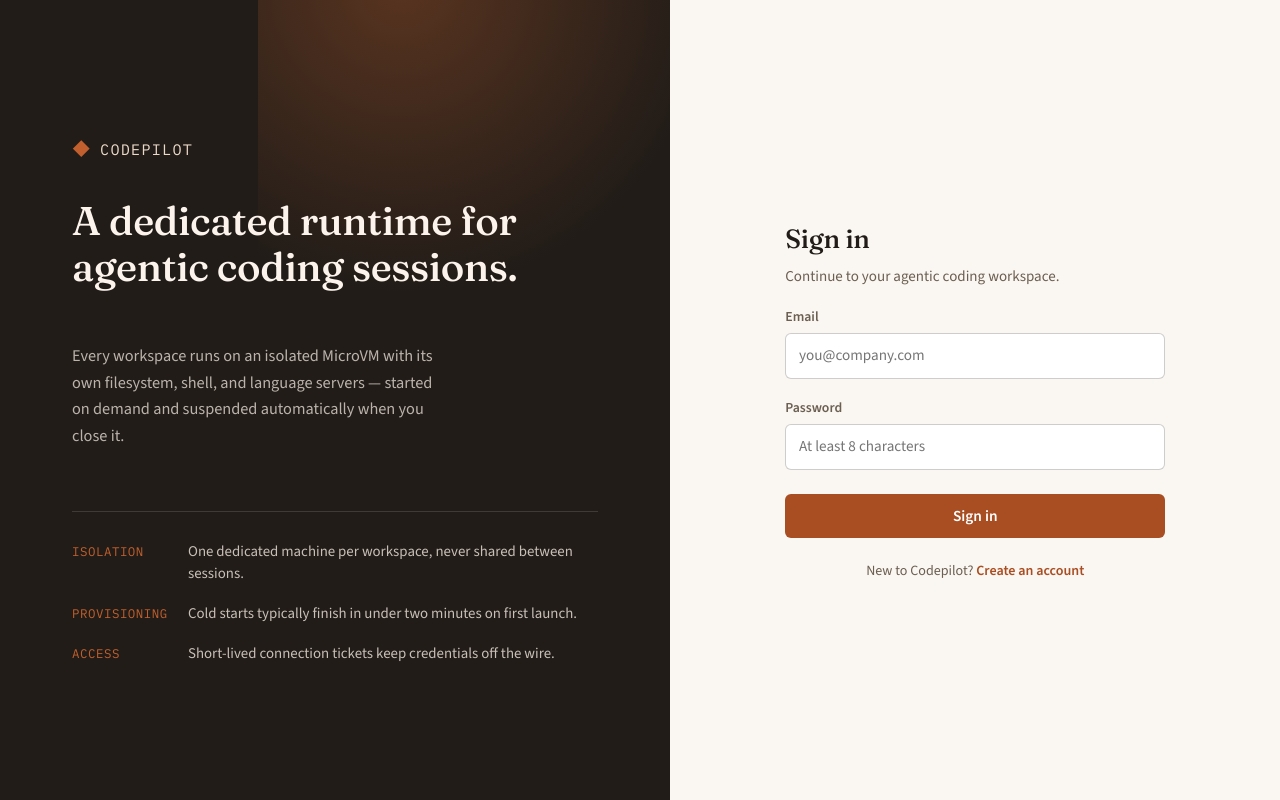
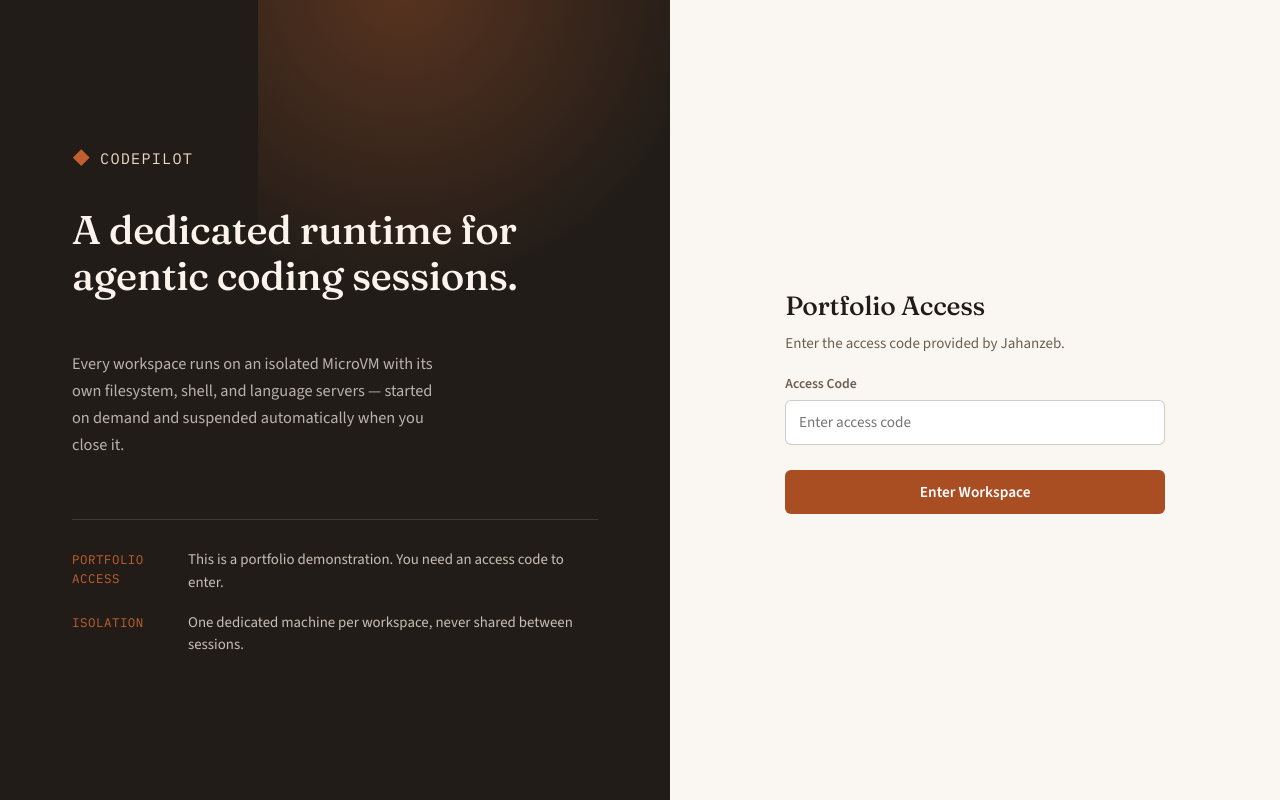
Before and after one commit to Jahanzeb-git/codepilot-frontend, a React (Vite) app: page /login in a window 1280 px wide. Built offline with nearby package versions, Linux system fonts and the light colour scheme.

Commit message:
fix: Fixed launch workspace bug and implemented guest mode

```diff
--- a/package.json
+++ b/package.json
@@ -10,6 +10,7 @@
     "lint": "tsc --noEmit"
   },
   "dependencies": {
+    "nanoid": "^5.1.16",
     "react": "^18.3.1",
     "react-dom": "^18.3.1",
     "react-router-dom": "^6.28.0"
--- a/src/App.tsx
+++ b/src/App.tsx
@@ -16,11 +16,7 @@
     <Routes>
       <Route
         path="/login"
-        element={isAuthenticated ? <Navigate to="/workspace" replace /> : <AuthPage mode="login" />}
-      />
-      <Route
-        path="/register"
-        element={isAuthenticated ? <Navigate to="/workspace" replace /> : <AuthPage mode="register" />}
+        element={isAuthenticated ? <Navigate to="/workspace" replace /> : <AuthPage />}
       />
       <Route
         path="/workspace"
--- a/src/pages/AuthPage.tsx
+++ b/src/pages/AuthPage.tsx
@@ -1,50 +1,79 @@
-import { FormEvent, useState } from 'react'
-import { Link, useNavigate } from 'react-router-dom'
+import { FormEvent, useEffect, useState } from 'react'
+import { useNavigate } from 'react-router-dom'
 import { useAuth } from '../hooks/useAuth'
 import { ApiError, loginAccount, registerAccount } from '../lib/api'
 import './AuthPage.css'
 
-interface AuthPageProps {
-  mode: 'login' | 'register'
-}
-
-export default function AuthPage({ mode }: AuthPageProps) {
+export default function AuthPage() {
   const navigate = useNavigate()
   const { setSession } = useAuth()
-  const [email, setEmail] = useState('')
-  const [password, setPassword] = useState('')
-  const [confirmPassword, setConfirmPassword] = useState('')
+  const [accessCode, setAccessCode] = useState('')
   const [error, setError] = useState<string | null>(null)
   const [isSubmitting, setIsSubmitting] = useState(false)
+  const [isAutoLoggingIn, setIsAutoLoggingIn] = useState(false)
 
-  const isRegister = mode === 'register'
+  // Portfolio access code
+  const PORTFOLIO_PASSWORD = 'hireme'
+
+  useEffect(() => {
+    const referrer = document.referrer
+    if (referrer.includes('jahanzebahmed.xyz') || referrer.includes('jahanzebahmed.netlify.app')) {
+      handleAutoGuestLogin()
+    }
+  }, [])
+
+  async function handleAutoGuestLogin() {
+    setIsAutoLoggingIn(true)
+    setError(null)
+    try {
+      const randomId = Math.random().toString(36).substring(2, 10)
+      const email = `guest-${randomId}@portfolio.codepilot`
+      const password = `guest-${randomId}-pass`
+
+      await registerAccount(email, password)
+      const session = await loginAccount(email, password)
+
+      setSession(session.access_token, email)
+      navigate('/workspace', { replace: true })
+    } catch (err) {
+      setIsAutoLoggingIn(false)
+      if (err instanceof ApiError) {
+        setError(err.message)
+      } else {
+        setError('Failed to auto-generate guest session. Please use the access code.')
+      }
+    }
+  }
 
   async function handleSubmit(event: FormEvent) {
     event.preventDefault()
     setError(null)
 
-    if (isRegister && password !== confirmPassword) {
-      setError('Passwords do not match.')
+    if (accessCode.toLowerCase() !== PORTFOLIO_PASSWORD) {
+      setError('Invalid access code.')
       return
     }
 
     setIsSubmitting(true)
-    try {
-      if (isRegister) {
-        await registerAccount(email, password)
-      }
-      const session = await loginAccount(email, password)
-      setSession(session.access_token, email)
-      navigate('/workspace', { replace: true })
-    } catch (err) {
-      if (err instanceof ApiError) {
-        setError(err.message)
-      } else {
-        setError('Something went wrong. Check your connection and try again.')
-      }
-    } finally {
-      setIsSubmitting(false)
-    }
+    await handleAutoGuestLogin()
+    setIsSubmitting(false)
+  }
+
+  if (isAutoLoggingIn) {
+    return (
+      <div className="auth-shell">
+        <section className="auth-brand" style={{ width: '100%', display: 'flex', justifyContent: 'center', alignItems: 'center', minHeight: '100vh' }}>
+          <div style={{ textAlign: 'center' }}>
+            <div className="auth-brand-mark" style={{ justifyContent: 'center', marginBottom: '2rem' }}>
+              <span className="auth-brand-glyph" aria-hidden="true">&#9670;</span>
+              <span className="auth-brand-name">Codepilot</span>
+            </div>
+            <h1 className="auth-brand-heading">Preparing your guest workspace...</h1>
+            <p className="auth-brand-copy" style={{ marginTop: '1rem' }}>This may take a few seconds.</p>
+          </div>
+        </section>
+      </div>
+    )
   }
 
   return (
@@ -71,16 +100,12 @@
 
         <dl className="auth-brand-facts">
           <div className="auth-brand-fact">
+            <dt>Portfolio Access</dt>
+            <dd>This is a portfolio demonstration. You need an access code to enter.</dd>
+          </div>
+          <div className="auth-brand-fact">
             <dt>Isolation</dt>
             <dd>One dedicated machine per workspace, never shared between sessions.</dd>
-          </div>
-          <div className="auth-brand-fact">
-            <dt>Provisioning</dt>
-            <dd>Cold starts typically finish in under two minutes on first launch.</dd>
-          </div>
-          <div className="auth-brand-fact">
-            <dt>Access</dt>
-            <dd>Short-lived connection tickets keep credentials off the wire.</dd>
           </div>
         </dl>
       </section>
@@ -88,12 +113,8 @@
       <section className="auth-panel">
         <form className="auth-card" onSubmit={handleSubmit} noValidate>
           <div className="auth-card-header">
-            <h2>{isRegister ? 'Create your account' : 'Sign in'}</h2>
-            <p>
-              {isRegister
-                ? 'Set up access to your agentic coding workspace.'
-                : 'Continue to your agentic coding workspace.'}
-            </p>
+            <h2>Portfolio Access</h2>
+            <p>Enter the access code provided by Jahanzeb.</p>
           </div>
 
           {error && (
@@ -103,60 +124,19 @@
           )}
 
           <label className="auth-field">
-            <span>Email</span>
+            <span>Access Code</span>
             <input
-              type="email"
+              type="text"
               required
-              autoComplete="email"
-              value={email}
-              onChange={(e) => setEmail(e.target.value)}
-              placeholder="you@company.com"
+              value={accessCode}
+              onChange={(e) => setAccessCode(e.target.value)}
+              placeholder="Enter access code"
             />
           </label>
 
-          <label className="auth-field">
-            <span>Password</span>
-            <input
-              type="password"
-              required
-              minLength={8}
-              autoComplete={isRegister ? 'new-password' : 'current-password'}
-              value={password}
-              onChange={(e) => setPassword(e.target.value)}
-              placeholder="At least 8 characters"
-            />
-          </label>
-
-          {isRegister && (
-            <label className="auth-field">
-              <span>Confirm password</span>
-              <input
-                type="password"
-                required
-                minLength={8}
-                autoComplete="new-password"
-                value={confirmPassword}
-                onChange={(e) => setConfirmPassword(e.target.value)}
-                placeholder="Re-enter your password"
-              />
-            </label>
-          )}
-
           <button className="auth-submit" type="submit" disabled={isSubmitting}>
-            {isSubmitting ? 'Please wait…' : isRegister ? 'Create account' : 'Sign in'}
+            {isSubmitting ? 'Please wait…' : 'Enter Workspace'}
           </button>
-
-          <p className="auth-switch">
-            {isRegister ? (
-              <>
-                Already have an account? <Link to="/login">Sign in</Link>
-              </>
-            ) : (
-              <>
-                New to Codepilot? <Link to="/register">Create an account</Link>
-              </>
-            )}
-          </p>
         </form>
       </section>
     </div>
--- a/src/pages/WorkspacePage.tsx
+++ b/src/pages/WorkspacePage.tsx
@@ -143,7 +143,7 @@
       const result = await launchMachine(token)
       storage.setMachineName(result.machine_name)
       setMachineName(result.machine_name)
-      setState('provisioning')
+      setState((prev) => (prev === 'launching' ? 'provisioning' : prev))
     } catch (err) {
       if (err instanceof ApiError && err.status === 401) {
         clearSession()
```
Also changed, not shown: 1 other file (tests, documents, lock files or other folders).
